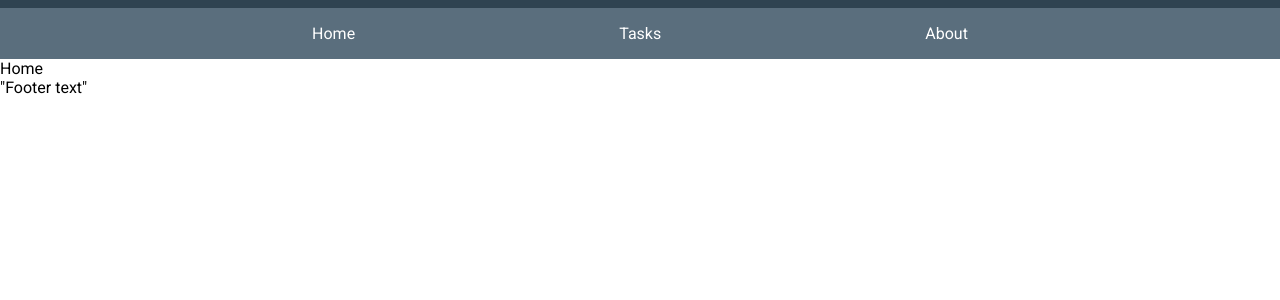
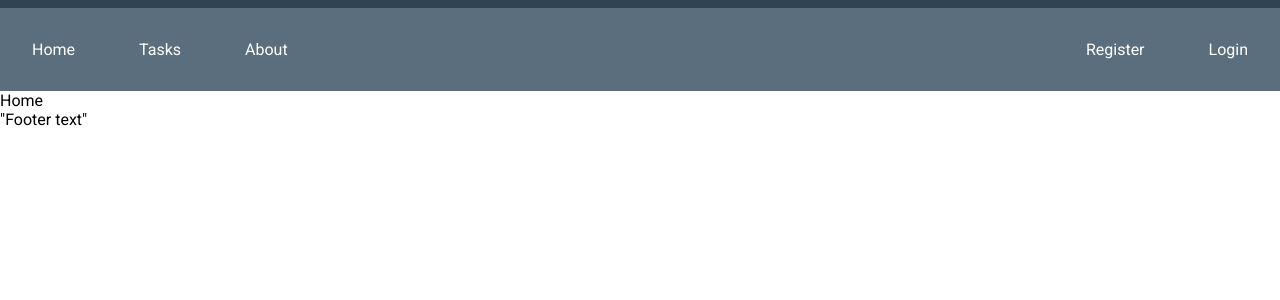
Before and after one commit to samikuikka/Homepage, a React (Create React App) app: page / in a window 1280 px wide. Shown: the top 300 px of the page. Built offline with nearby package versions, Linux system fonts and the light colour scheme.

Commit message:
Header links + styling

```diff
--- a/src/App.js
+++ b/src/App.js
@@ -6,7 +6,7 @@ import {
 import About from './routes/About';
 import Home from './routes/Home';
 import Tasks from './routes/Tasks';
-import style from './styles/header.js';
+import './styles/header.css'
 
 function App() {
 
@@ -16,11 +16,15 @@ function App() {
 
   return (
     <div>
-      <div style={style.container}>
-        <div style={style.links}>
-          <Link style={style.link} to="/">Home</Link>
-          <Link style={style.link} to="/tasks">Tasks</Link>
-          <Link style={style.link} to="/about">About</Link>
+      <div className="navigation">
+        <div id="nav-left">
+            <li><Link  to="/">Home</Link></li>
+            <li><Link  to="/tasks">Tasks</Link></li>
+            <li><Link  to="/about">About</Link></li>
+        </div>
+        <div id="nav-right">
+            <li><Link  to="/login">Login</Link></li>
+            <li><Link  to="/register">Register</Link></li>
         </div>
       </div>
 
--- /dev/null
+++ b/src/styles/header.css
@@ -0,0 +1,33 @@
+
+.navigation {
+    display: flex;
+    justify-content: flex-start;
+
+    margin: 0;
+    list-style: none;
+    background-color: #5a6e7d;
+}
+
+#nav-left {
+    display: flex;
+    width: 50%;
+}
+
+#nav-right {
+    display: flex;
+    width: 50%;
+    flex-direction: row-reverse;
+
+}
+
+.navigation a {
+    text-decoration: none;
+    padding: 2em;
+    display: block;
+
+    color: white;
+}
+
+.navigation a:hover {
+    background-color: #2f4351;
+}
--- a/src/styles/header.js
+++ b/src/styles/header.js
@@ -5,22 +5,33 @@ import theme from "../theme";
 const container = {
     backgroundColor: theme.colors.primary,
     padding: "1em",
-    paddingLeft: "3em",
-    paddingRight: "3em"
 }
 
 const links = {
     display: "flex",
-    justifyContent: "space-evenly"
+    flexFlow: "row wrap"
+}
+
+const leftHeader = {
+    display: "flex",
+    justifyContent: "flex-start",
+}
+
+const rightHeader = {
+    display: "flex",
+    justifyContent: "flex-end",
 }
 
 const link =  {
-    color: theme.colors.text_primary
+    color: theme.colors.text_primary,
+    paddingRight: "3em",
 }
 
 const style = {
     container,
     links,
-    link
+    link,
+    leftHeader,
+    rightHeader
 }
 export default style;
```
